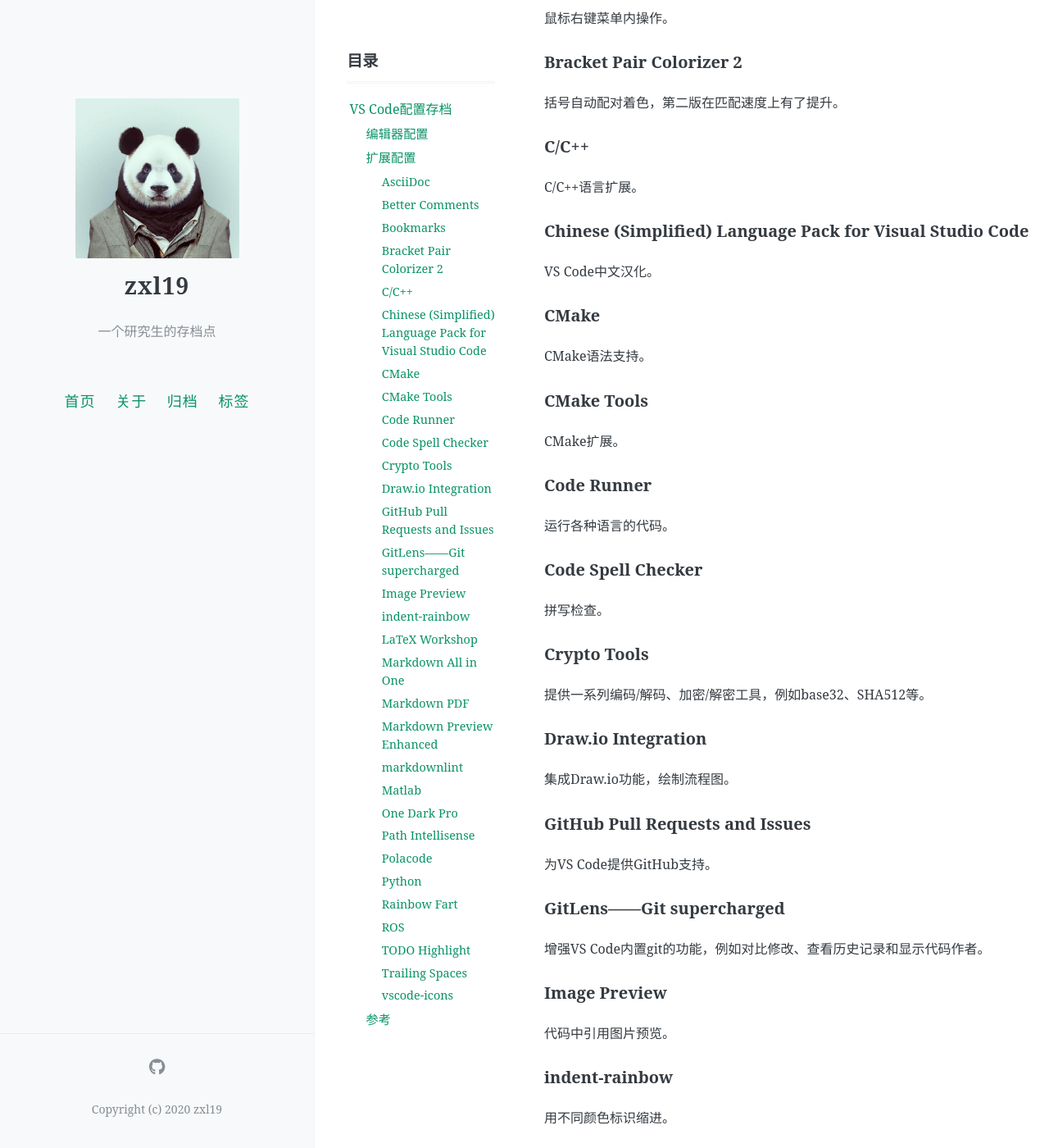
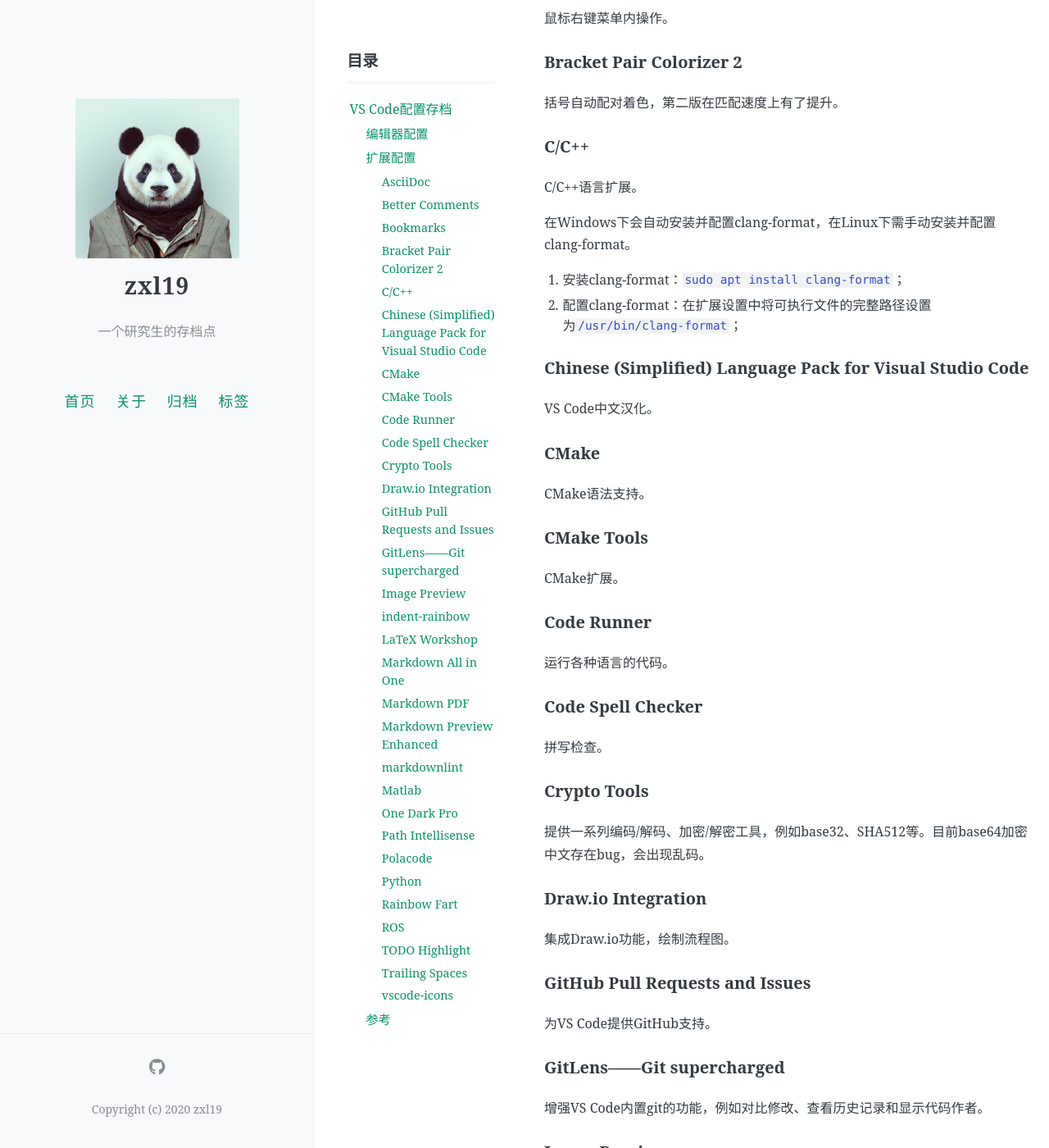
Before and after one commit to zxl19/zxl19.github.io, a Jekyll site: the page built from _posts/2020-06-03-vscode-setup.md, in a window 1280 px wide and 1400 px high, scrolled down 1012 px. Shown: the whole window at 82% size. Built offline with Jekyll 4.4.1, drawn with Linux system fonts in a browser that asks for light colours; comment, search, counter and statistics services are not loaded; some of the changed text lies outside the part shown.

Commit message:
Update 2020-06-03-vscode-setup.md

```diff
--- a/_posts/2020-06-03-vscode-setup.md
+++ b/_posts/2020-06-03-vscode-setup.md
@@ -15,7 +15,7 @@ pinned: false
 
 ## 编辑器配置
 
-1. 字体：使用等宽字体更加美观，特别是对于代码中空格的宽度和命令行中的命令显示，Windows下使用默认设置即可，Linux下可参考Windows使用monospace；
+1. 字体：使用等宽字体更加美观，特别是对于代码中空格的宽度和命令行中的命令显示，在Windows下使用默认设置即可，在Linux下可参考Windows使用`monospace`；
 2. 双击侧边栏和编辑区边界可以自动调整宽度；
 
 ## 扩展配置
@@ -54,6 +54,11 @@ pinned: false
 
 C/C++语言扩展。
 
+在Windows下会自动安装并配置clang-format，在Linux下需手动安装并配置clang-format。
+
+1. 安装clang-format：`sudo apt install clang-format`；
+2. 配置clang-format：在扩展设置中将可执行文件的完整路径设置为`/usr/bin/clang-format`；
+
 ### Chinese (Simplified) Language Pack for Visual Studio Code
 
 VS Code中文汉化。
@@ -76,7 +81,7 @@ CMake扩展。
 
 ### Crypto Tools
 
-提供一系列编码/解码、加密/解密工具，例如base32、SHA512等。
+提供一系列编码/解码、加密/解密工具，例如base32、SHA512等。目前base64加密中文存在bug，会出现乱码。
 
 ### Draw.io Integration
 
```
